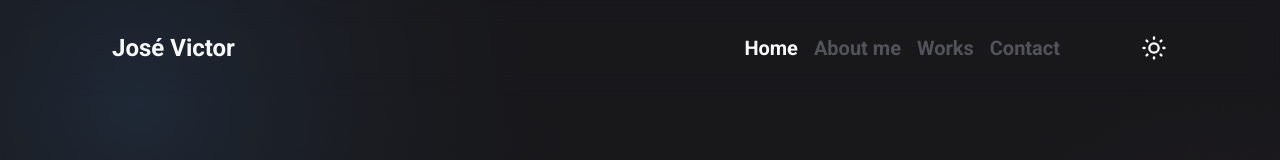
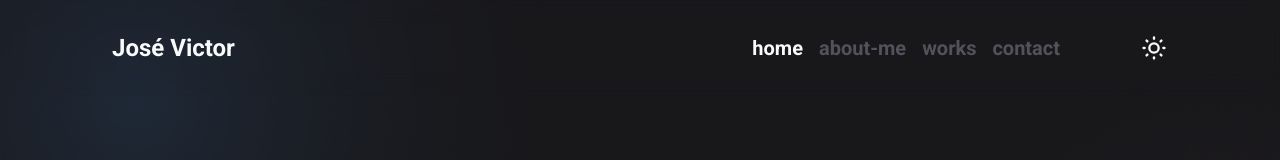
Before and after one commit to jvictordev1/personal-page, a React (Vite) app: page / in a window 1280 px wide. Shown: the top 160 px of the page. Built offline with nearby package versions, Linux system fonts and the light colour scheme.

Commit message:
teste de re-scroll

```diff
--- a/package.json
+++ b/package.json
@@ -13,7 +13,8 @@
     "@radix-ui/react-hover-card": "^1.0.7",
     "lucide-react": "^0.323.0",
     "react": "^18.2.0",
-    "react-dom": "^18.2.0"
+    "react-dom": "^18.2.0",
+    "react-router-dom": "^6.22.0"
   },
   "devDependencies": {
     "@types/react": "^18.2.55",
--- a/src/app.tsx
+++ b/src/app.tsx
@@ -10,7 +10,7 @@ import {
   Linkedin,
   Settings2,
 } from "lucide-react";
-import { useState } from "react";
+import { useEffect, useState } from "react";
 import Input from "./components/Input";
 import Navbar from "./components/Navbar";
 import Section from "./components/Section";
@@ -19,7 +19,13 @@ import Work from "./shared/Work";
 
 function App() {
   const [theme, setTheme] = useState("dark");
-  const [, setCurrentSection] = useState("home");
+  const [currentSection, setCurrentSection] = useState("home");
+  useEffect(() => {
+    window.scrollTo({
+      top: 0,
+      behavior: "smooth",
+  });
+  }, [currentSection]);
 
   interface Helps {
     title: string;
@@ -115,7 +121,11 @@ function App() {
 
   return (
     <>
-      <Navbar toggleTheme={handleThemeChange} theme={theme} toSectionChange={setCurrentSection} />
+      <Navbar
+        toggleTheme={handleThemeChange}
+        theme={theme}
+        toSectionChange={setCurrentSection}
+      />
       <Section id="home" toggleBackground={true} theme={theme}>
         <div className="w-2/3 text-center space-y-4 lg:w-1/2">
           <h2 className="font-normal text-zinc-500 dark:text-zinc-600 text-base sm:text-2xl horizontal:text-sm">
--- a/src/components/Navbar.tsx
+++ b/src/components/Navbar.tsx
@@ -11,22 +11,22 @@ interface NavbarProps {
 export default function Navbar({ toggleTheme, theme, toSectionChange }: NavbarProps) {
   const currentSections: Sections[] = [
     {
-      label: "Home",
+      label: "home",
       href: "#home",
       active: true,
     },
     {
-      label: "About me",
+      label: "about-me",
       href: "#about-me",
       active: false,
     },
     {
-      label: "Works",
+      label: "works",
       href: "#works",
       active: false,
     },
     {
-      label: "Contact",
+      label: "contact",
       href: "#contact",
       active: false,
     },
@@ -34,7 +34,7 @@ export default function Navbar({ toggleTheme, theme, toSectionChange }: NavbarPr
   const [pageSections, setPageSections] = useState<Sections[]>(currentSections);
 
   const handleSectionChange = (section: string) => {
-    pageSections.forEach((item) => {
+    currentSections.forEach((item) => {
       if (item.label === section) {
         item.active = true;
       } else {
```
Also changed, not shown: public/images/light-mode-wallpaper.png (renamed from public/images/light mode wallpaper.png), 1 other file (tests, documents, lock files or other folders).
